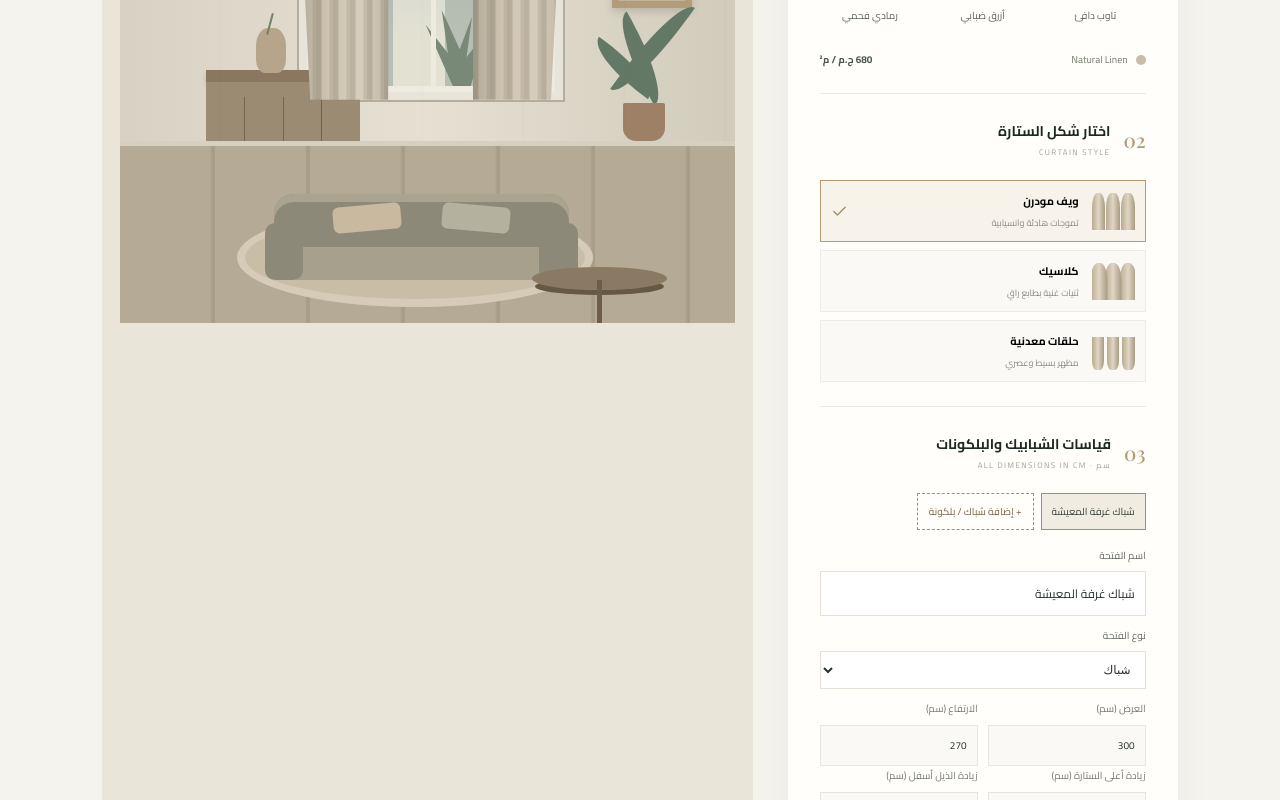
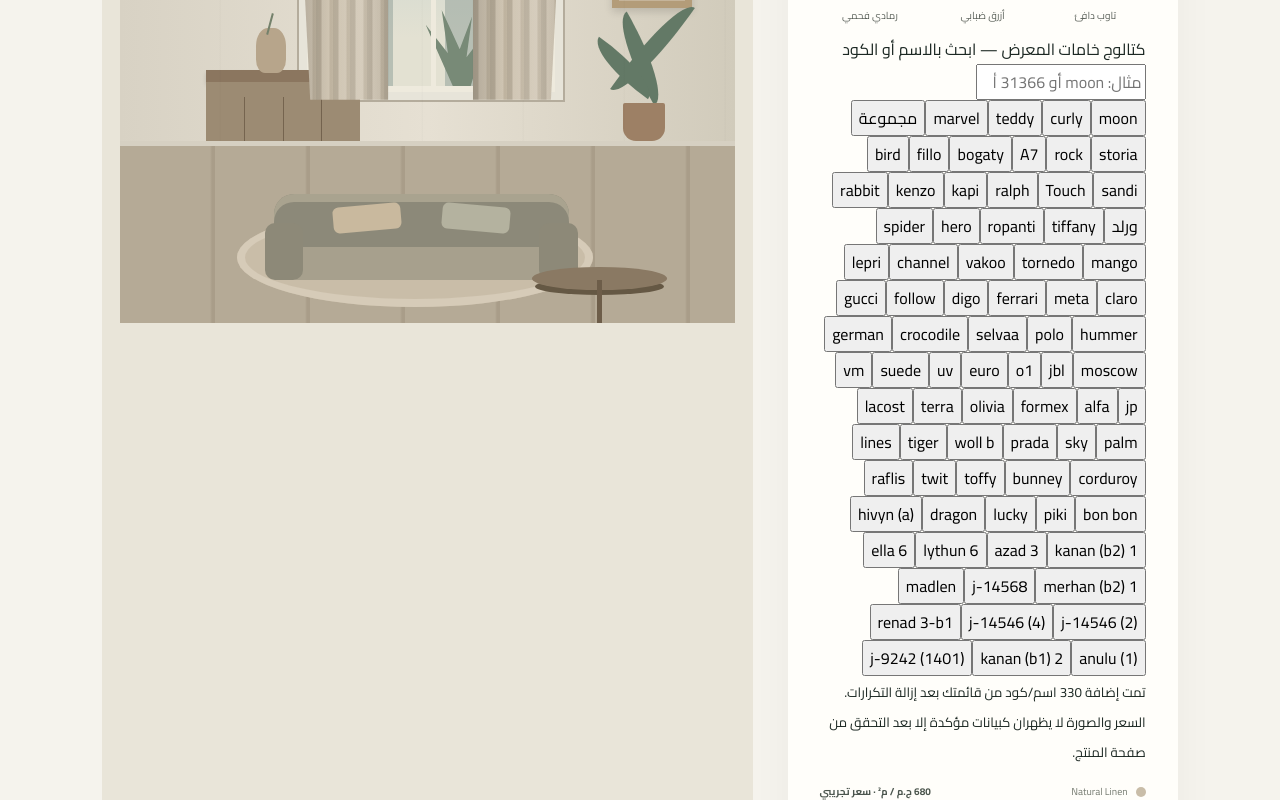
Before and after one commit to ahmedmansour700005-oss/naguib-selim-studio, a React (Vite) app: page / in a window 1280 px wide. Shown: the part 1240-2040 px from the top of the page. Built offline with nearby package versions, Linux system fonts and the light colour scheme.

Commit message:
feat: add searchable fabric catalog picker to configurator

```diff
--- a/src/App.jsx
+++ b/src/App.jsx
@@ -1,5 +1,6 @@
 import React, { useMemo, useState } from 'react'
 import { calculateFabricRequirement } from './measurement.js'
+import { fabricCatalog } from './fabricCatalog.js'
 import { ArrowDown, ArrowLeft, Check, ChevronDown, Eye, Menu, Ruler, Sparkles, X } from 'lucide-react'
 
 const fabrics = [
@@ -50,6 +51,10 @@ function RoomPreview({ fabric, open, style, setOpen }) {
 
 export default function App() {
   const [fabricId, setFabricId] = useState('linen')
+  const [catalogQuery, setCatalogQuery] = useState('')
+  const [selectedCatalogId, setSelectedCatalogId] = useState('')
+  const selectedCatalog = fabricCatalog.find(item => item.id === selectedCatalogId)
+  const filteredCatalog = fabricCatalog.filter(item => item.name.toLocaleLowerCase().includes(catalogQuery.trim().toLocaleLowerCase())).slice(0, 80)
   const [style, setStyle] = useState('wave')
   const [open, setOpen] = useState(false)
   const [openings, setOpenings] = useState([{ id: 1, name: 'شباك غرفة المعيشة', type: 'window', widthCm: '300', heightCm: '270', hasPelmet: false, pelmetDepthCm: '15', slopeCm: '0', topAllowanceCm: '20', bottomAllowanceCm: '20', fullness: '2', layers: '1', notes: '' }])
@@ -72,10 +77,10 @@ export default function App() {
   const [saved, setSaved] = useState(false)
   const [menuOpen, setMenuOpen] = useState(false)
   const fabric = fabrics.find(f => f.id === fabricId)
-  const openingEstimates = useMemo(() => openings.map(item => ({ ...item, ...calculateFabricRequirement(item, fabric.price) })), [openings, fabric])
+  const openingEstimates = useMemo(() => openings.map(item => ({ ...item, ...calculateFabricRequirement(item, selectedCatalog?.priceEgp ?? fabric.price) })), [openings, fabric, selectedCatalog])
   const estimate = openingEstimates.reduce((sum, item) => sum + item.estimateEgp, 0)
   const saveDesign = () => {
-    const design = { fabric: fabric.name, style: styles.find(s => s.id === style).name, openings, openingEstimates, estimate, savedAt: new Date().toISOString() }
+    const design = { fabric: fabric.name, catalogFabric: selectedCatalog?.name || null, catalogSource: selectedCatalog?.sourceUrl || null, style: styles.find(s => s.id === style).name, openings, openingEstimates, estimate, savedAt: new Date().toISOString() }
     localStorage.setItem('nss-design', JSON.stringify(design))
     setSaved(true)
     setTimeout(() => setSaved(false), 3500)
@@ -117,8 +122,17 @@ export default function App() {
           <div className="controls">
             <div className="control-block">
               <div className="control-title"><span className="step">01</span><div><h3>اختر الخامة</h3><small>FABRIC COLLECTION</small></div></div>
-              <div className="fabric-grid">{fabrics.map(f => <button key={f.id} className={`fabric-option ${fabricId === f.id ? 'selected' : ''}`} onClick={() => setFabricId(f.id)}><span className={`swatch ${f.texture}`} style={{'--swatch': f.color}}>{fabricId === f.id && <Check size={15}/>}</span><span>{f.name}</span></button>)}</div>
-              <div className="fabric-detail"><span className="detail-dot" style={{background:fabric.color}}/><span>{fabric.en}</span><b>{fabric.price.toLocaleString('en-US')} ج.م / م²</b></div>
+              <div className="fabric-grid">{fabrics.map(f => <button key={f.id} className={`fabric-option ${fabricId === f.id ? 'selected' : ''}`} onClick={() => {setFabricId(f.id);setSelectedCatalogId('')}}><span className={`swatch ${f.texture}`} style={{'--swatch': f.color}}>{fabricId === f.id && !selectedCatalog && <Check size={15}/>}</span><span>{f.name}</span></button>)}</div>
+              <div className="catalog-picker">
+                <label htmlFor="fabric-catalog-search">كتالوج خامات المعرض — ابحث بالاسم أو الكود</label>
+                <input id="fabric-catalog-search" type="search" value={catalogQuery} onChange={e => setCatalogQuery(e.target.value)} placeholder="مثال: moon أو 31366 أو rabbit" />
+                <div className="catalog-results">
+                  {filteredCatalog.map(item => <button type="button" key={item.id} className={selectedCatalogId === item.id ? 'catalog-item selected' : 'catalog-item'} onClick={() => setSelectedCatalogId(item.id)}>{item.name}</button>)}
+                </div>
+                <small>تمت إضافة {fabricCatalog.length} اسم/كود من قائمتك بعد إزالة التكرارات. السعر والصورة لا يظهران كبيانات مؤكدة إلا بعد التحقق من صفحة المنتج.</small>
+                {selectedCatalog && <div className="catalog-selected"><b>الخامة المختارة: {selectedCatalog.name}</b><a href={selectedCatalog.sourceUrl} target="_blank" rel="noreferrer">افتح بحث الموقع الرسمي</a>{selectedCatalog.imageUrl && <img src={selectedCatalog.imageUrl} alt={selectedCatalog.name} />}</div>}
+              </div>
+              <div className="fabric-detail"><span className="detail-dot" style={{background:fabric.color}}/><span>{selectedCatalog ? selectedCatalog.name : fabric.en}</span><b>{selectedCatalog?.priceEgp ? `${selectedCatalog.priceEgp.toLocaleString('en-US')} ج.م` : `${fabric.price.toLocaleString('en-US')} ج.م / م² · سعر تجريبي`}</b></div>
             </div>
             <div className="control-block">
               <div className="control-title"><span className="step">02</span><div><h3>اختار شكل الستارة</h3><small>CURTAIN STYLE</small></div></div>
@@ -155,6 +169,7 @@ export default function App() {
               <div className="estimate-note">
                 {openingEstimates.map(item => <p key={item.id}>{item.name}: {item.valid ? `${item.fabricAreaM2.toFixed(2)} م² خامة تقريبًا · ${item.estimateEgp.toLocaleString('en-US')} ج.م` : 'أدخل عرضًا وارتفاعًا صحيحين بالسم لإظهار التقدير.'}</p>)}
               </div>
+              {selectedCatalog && !selectedCatalog.priceEgp && <p className="estimate-note">تنبيه: سعر «{selectedCatalog.name}» لم يتم التحقق منه بعد؛ الرقم الظاهر في التقدير ما زال مبنياً على سعر تجريبي وليس سعر هذه الخامة.</p>}
               <p className="estimate-note">الحساب استرشادي ويعتمد على معامل الثنيات والزيادات وعدد الطبقات وهالك تقديري. لا يُعد مقايسة نهائية قبل المعاينة وقياس الموقع.</p>
               <p className="estimate-note">أي قياس مستخرج من صورة أو كاميرا يظل تقديريًا حتى المعايرة والتأكيد البشري. جميع المدخلات بالسنتيمتر.</p>
             </div>
```
